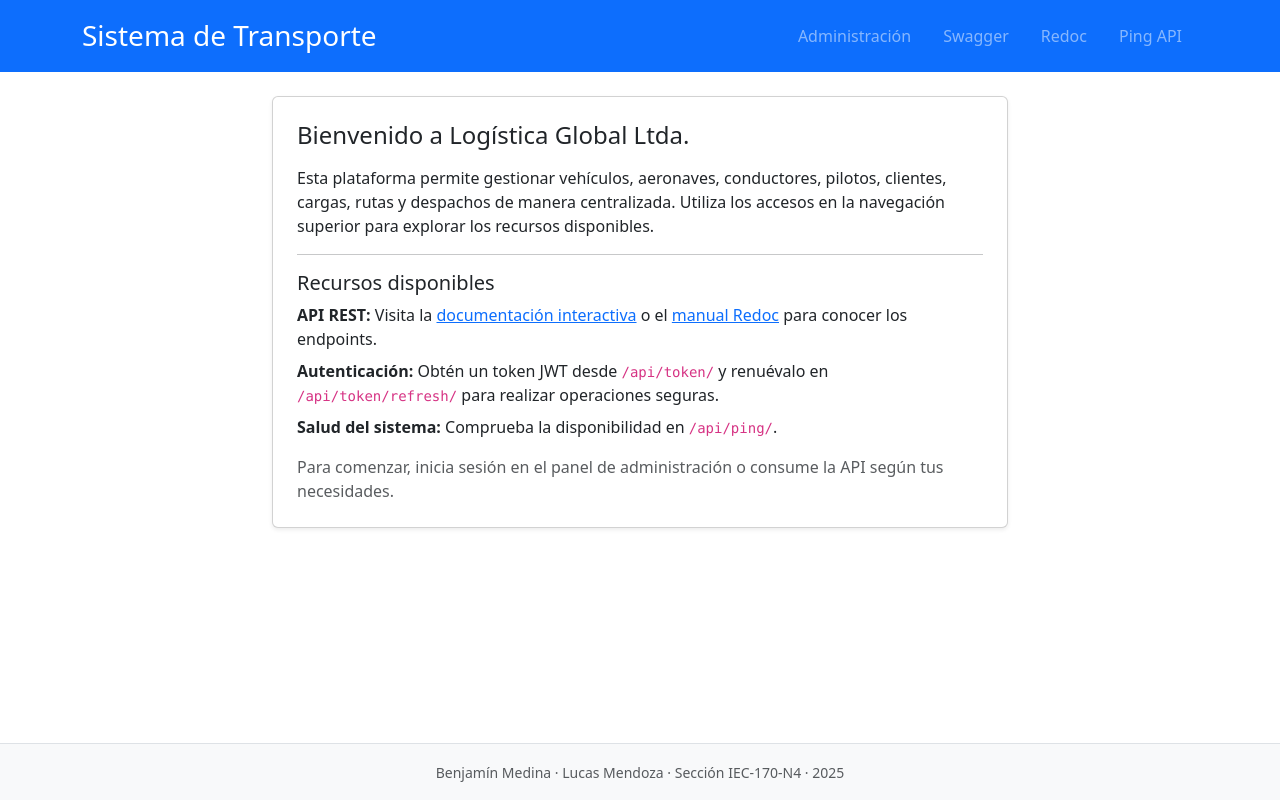
After one commit to medinabenjamin/logistica_gobal_ltda, a Django app: page / in a window 1280 px wide. The commit adds this page. Run offline with Django 5.2, Linux system fonts and the light colour scheme.

Commit message:
Add public homepage for transporte templates

```diff
--- a/logistica/urls.py
+++ b/logistica/urls.py
@@ -21,6 +21,8 @@ from drf_yasg.views import get_schema_view
 from rest_framework import permissions
 from rest_framework_simplejwt.views import TokenObtainPairView, TokenRefreshView
 
+from transporte.views import home
+
 schema_view = get_schema_view(
     openapi.Info(
         title="Logistica API",
@@ -33,6 +35,7 @@ schema_view = get_schema_view(
 
 urlpatterns = [
     path("admin/", admin.site.urls),
+    path("", home, name="home"),
     path("api/", include("transporte.urls")),
     path(
         "swagger/",
--- a/transporte/templates/transporte/base.html
+++ b/transporte/templates/transporte/base.html
@@ -9,7 +9,15 @@
 <body class="d-flex flex-column min-vh-100">
     <header class="bg-primary text-white py-3">
         <div class="container">
-            <h1 class="h3 mb-0">{% block header %}Sistema de Transporte{% endblock %}</h1>
+            <div class="d-flex flex-column flex-md-row justify-content-between align-items-md-center gap-2">
+                <h1 class="h3 mb-0">{% block header %}Sistema de Transporte{% endblock %}</h1>
+                <nav class="nav nav-pills">
+                    <a class="nav-link text-white-50" href="/admin/">Administración</a>
+                    <a class="nav-link text-white-50" href="/swagger/">Swagger</a>
+                    <a class="nav-link text-white-50" href="/redoc/">Redoc</a>
+                    <a class="nav-link text-white-50" href="/api/ping/">Ping API</a>
+                </nav>
+            </div>
         </div>
     </header>
 
--- /dev/null
+++ b/transporte/templates/transporte/home.html
@@ -0,0 +1,38 @@
+{% extends "transporte/base.html" %}
+
+{% block title %}Inicio · Transporte{% endblock %}
+
+{% block content %}
+<div class="row justify-content-center">
+    <div class="col-lg-8">
+        <div class="card shadow-sm">
+            <div class="card-body p-4">
+                <h2 class="card-title h4 mb-3">Bienvenido a Logística Global Ltda.</h2>
+                <p class="card-text">
+                    Esta plataforma permite gestionar vehículos, aeronaves, conductores, pilotos,
+                    clientes, cargas, rutas y despachos de manera centralizada. Utiliza los accesos
+                    en la navegación superior para explorar los recursos disponibles.
+                </p>
+                <hr>
+                <h3 class="h5">Recursos disponibles</h3>
+                <ul class="list-unstyled">
+                    <li class="mb-2">
+                        <strong>API REST:</strong> Visita la <a href="/swagger/">documentación interactiva</a>
+                        o el <a href="/redoc/">manual Redoc</a> para conocer los endpoints.
+                    </li>
+                    <li class="mb-2">
+                        <strong>Autenticación:</strong> Obtén un token JWT desde <code>/api/token/</code>
+                        y renuévalo en <code>/api/token/refresh/</code> para realizar operaciones seguras.
+                    </li>
+                    <li class="mb-2">
+                        <strong>Salud del sistema:</strong> Comprueba la disponibilidad en <code>/api/ping/</code>.
+                    </li>
+                </ul>
+                <p class="text-muted mb-0">
+                    Para comenzar, inicia sesión en el panel de administración o consume la API según tus necesidades.
+                </p>
+            </div>
+        </div>
+    </div>
+</div>
+{% endblock %}
--- a/transporte/views.py
+++ b/transporte/views.py
@@ -1,3 +1,4 @@
+from django.shortcuts import render
 from rest_framework import filters, permissions, viewsets
 from rest_framework.decorators import api_view
 from rest_framework.permissions import BasePermission
@@ -30,6 +31,12 @@ def ping(_request):
     """Simple endpoint for health checks."""
 
     return Response({"message": "pong"})
+
+
+def home(request):
+    """Render the public homepage for the transporte module."""
+
+    return render(request, "transporte/home.html")
 
 
 class IsAuthenticatedForWrite(BasePermission):
```
